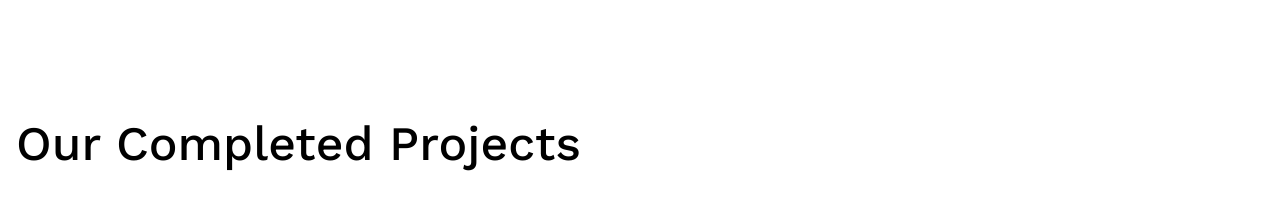
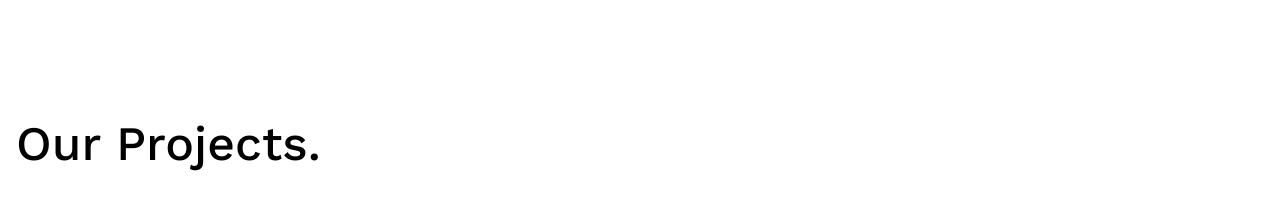
Before and after one commit to JatinBrandshow/echelonindia, a Next.js app: page / in a window 1280 px wide. Shown: the part 2320-2538 px from the top of the page. Built offline with nearby package versions, Linux system fonts and the light colour scheme.

Commit message:
new change

```diff
--- a/src/components/AppleCarousel.js
+++ b/src/components/AppleCarousel.js
@@ -12,11 +12,9 @@ export function AppleCarousel() {
     return (
         <div className="w-full h-full py-10">
             <h2
-                className="max-w-7xl pl-4 mx-auto font-medium text-3xl md:text-4xl lg:text-5xl text-black"
-            >
-                Our Completed Projects
+                className="max-w-7xl pl-4 mx-auto font-medium text-3xl md:text-4xl lg:text-5xl text-black ">
+               Our Projects.
             </h2>
-
             <Carousel items={cards} />
         </div>
     );
```
Lines whose indentation alone changed are shown as unchanged.
